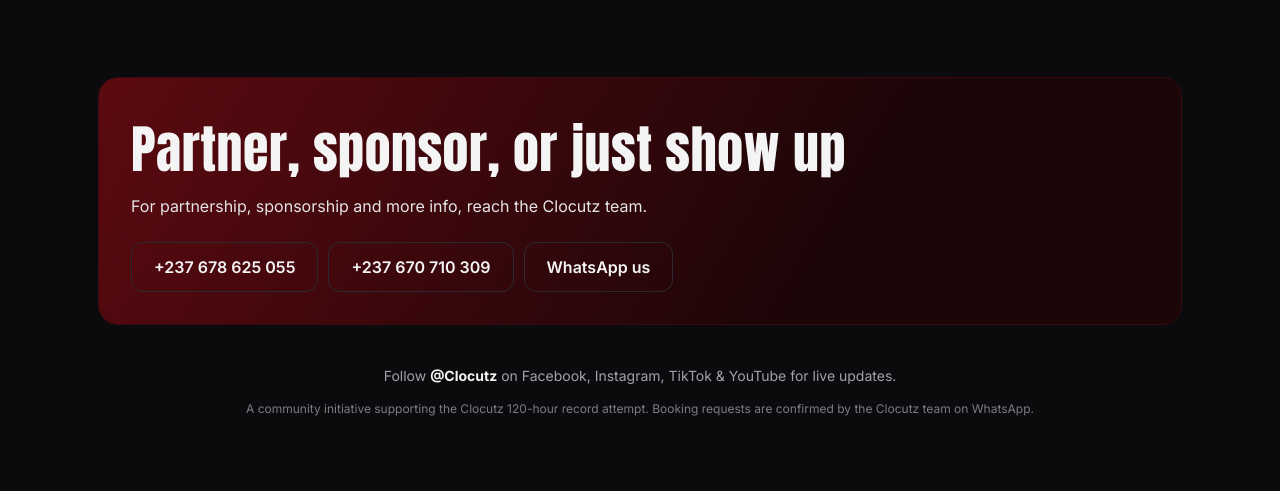
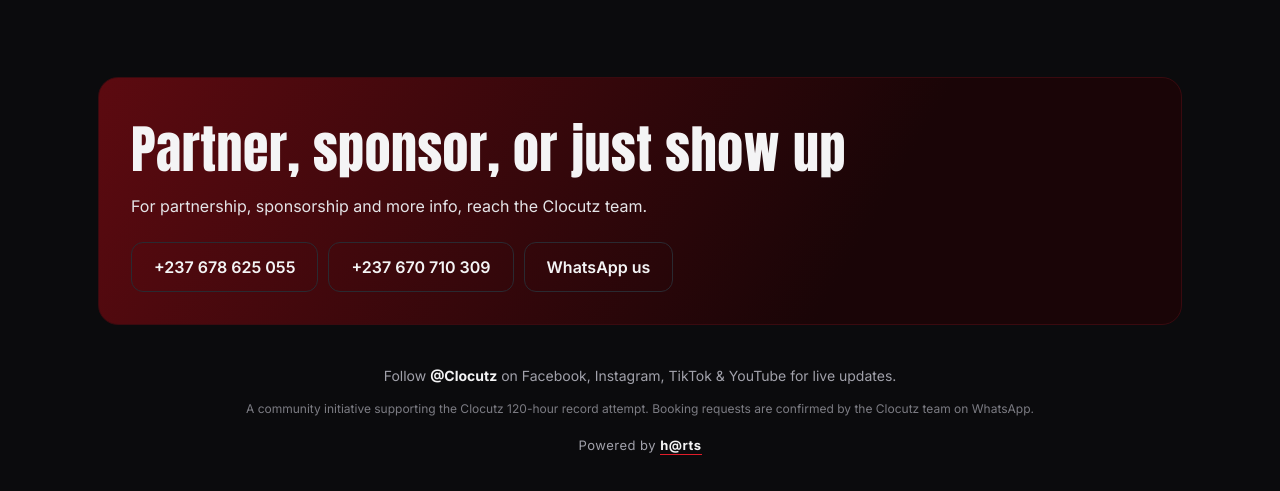
Before and after one commit to halley001/clocutz, a plain HTML site: page index.html in a window 1280 px wide. Shown: the part 2681-3172 px from the top of the page. Before the commit the page ends 3151 px from the top, so only its background shows below. Drawn offline with Linux system fonts and the light colour scheme.

Commit message:
Add Powered by h@rts footer credit
Co-Authored-By: Claude Opus 5.5 <noreply@anthropic.com>

```diff
--- a/index.html
+++ b/index.html
@@ -165,6 +165,7 @@
   <footer>
     <p>Follow <strong>@Clocutz</strong> on Facebook, Instagram, TikTok &amp; YouTube for live updates.</p>
     <p class="fine">A community initiative supporting the Clocutz 120-hour record attempt. Booking requests are confirmed by the Clocutz team on WhatsApp.</p>
+    <p class="credit">Powered by <a href="https://hartsdigitalhub.com/" target="_blank" rel="noopener">h@rts</a></p>
   </footer>
 
   <script src="script.js"></script>
--- a/styles.css
+++ b/styles.css
@@ -230,6 +230,9 @@ input[aria-invalid="true"] { border-color: var(--red-2); }
 footer { padding-bottom: 40px; color: var(--muted); font-size: 14px; text-align: center; }
 footer strong { color: var(--text); }
 footer .fine { font-size: 12px; opacity: .75; }
+footer .credit { margin-top: 18px; font-size: 13px; letter-spacing: .5px; }
+footer .credit a { color: var(--text); font-weight: 700; text-decoration: none; border-bottom: 1px solid var(--red); padding-bottom: 1px; }
+footer .credit a:hover { color: var(--red-2); }
 
 /* RESPONSIVE */
 @media (max-width: 900px) {
```
